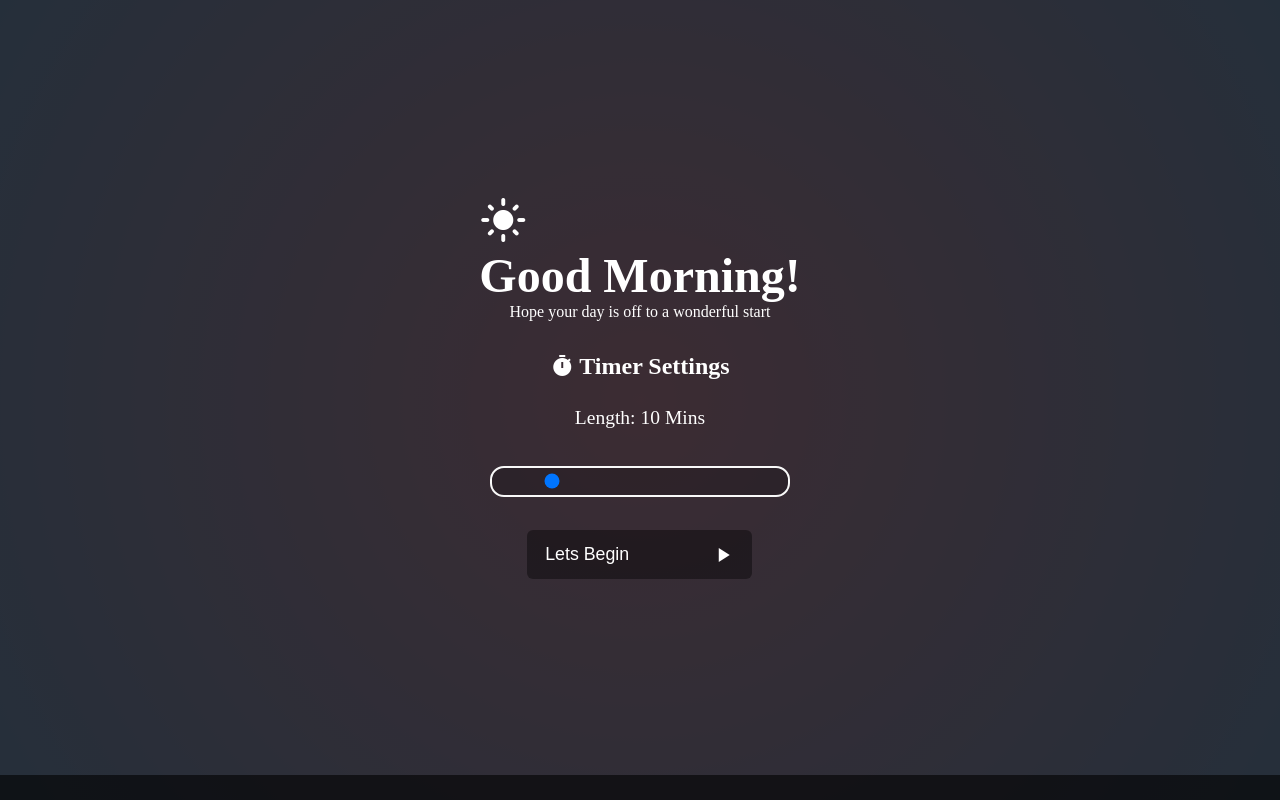
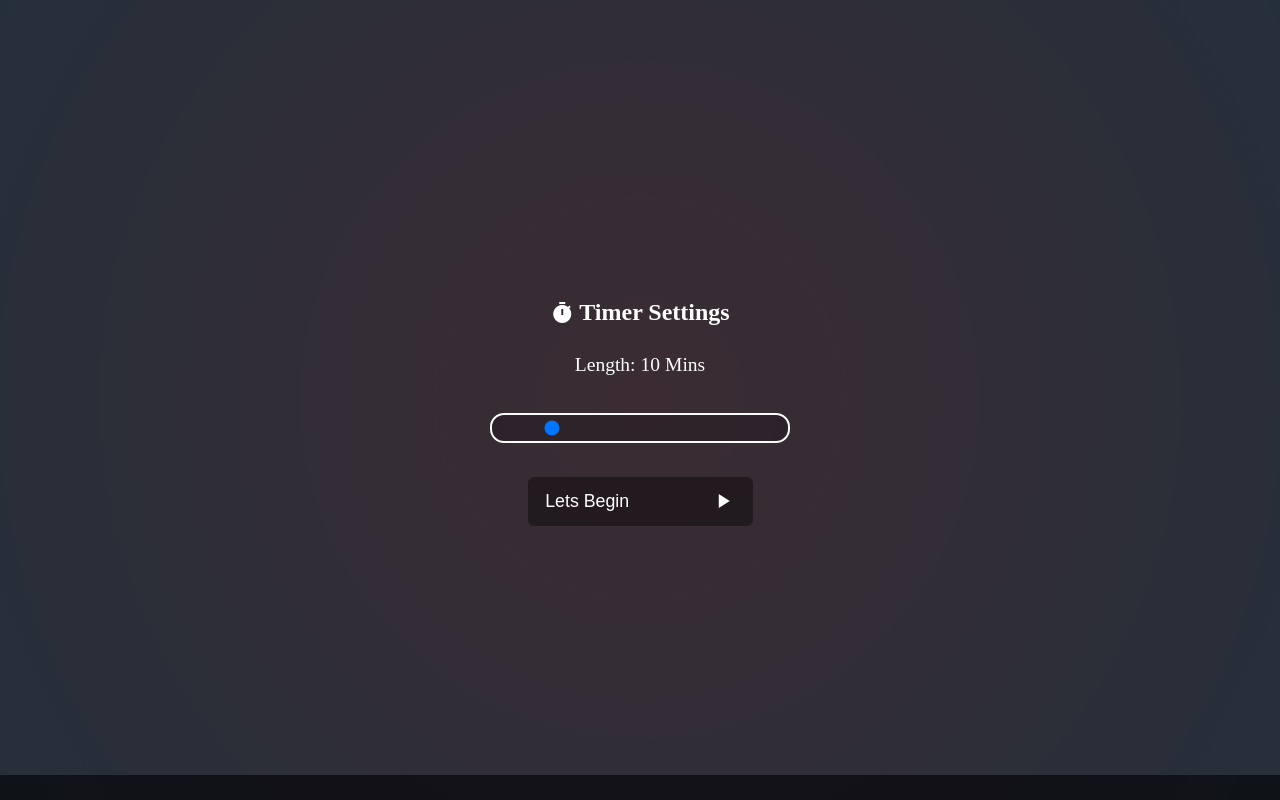
Before and after one commit to cr-booker/Zen-timer, a website built with webpack: page src/index.html in a window 1280 px wide. Built offline with nearby package versions, Linux system fonts and the light colour scheme.

Commit message:
Removed placeholder text

```diff
--- a/src/index.html
+++ b/src/index.html
@@ -12,13 +12,11 @@
     <div class="home timer-config">
       <div class="greeting-container">
         <div class="greeting-icon-container">
-          <i class="greeting-icon material-icons md-48">light_mode</i>
+          <i id="greeting-icon" class="material-icons md-48"></i>
         </div>
         <h1 id="timed-greeting">
-          Good Morning!
         </h1>
-        <p class="timed-greeting-message">
-          Hope your day is off to a wonderful start
+        <p id="greeting-message">
         </p>
       </div>
       <div class="timer-settings">
```
